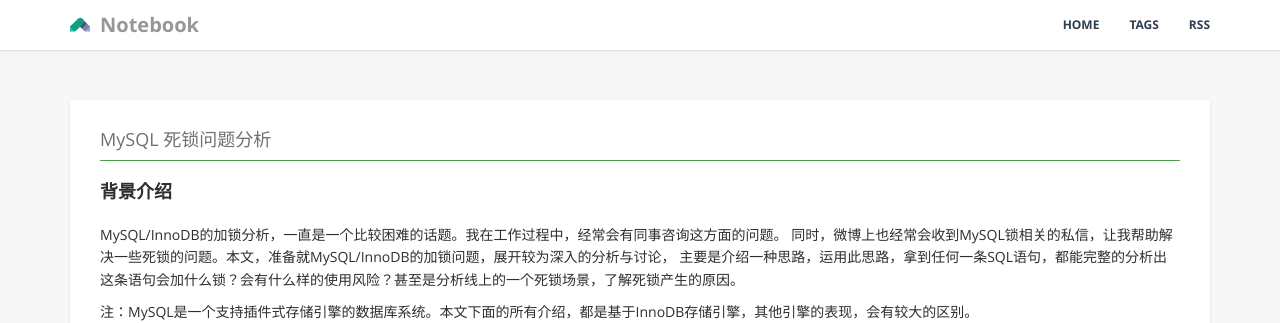
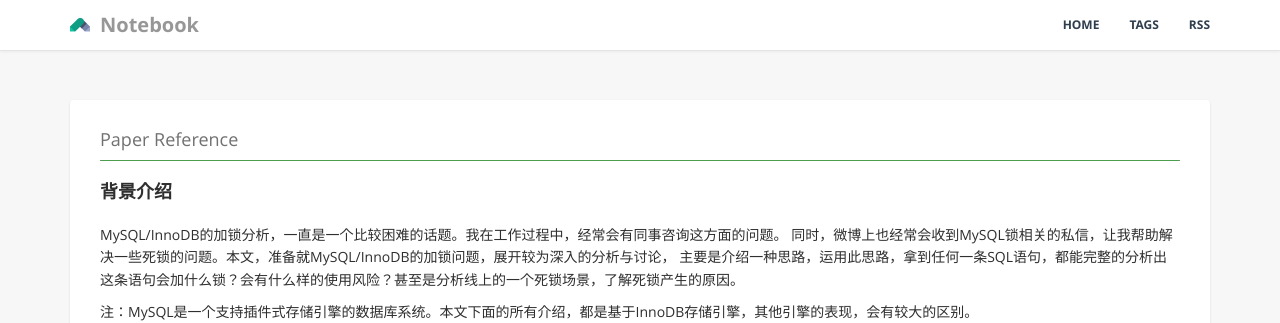
Before and after one commit to unionstars/unionstars.github.io, a Jekyll site: the page built from _posts/201808/2018-07-11-mysql_lock_analysis.md, in a window 1280 px wide and 900 px high. Shown: the top 323 px of the window. Built offline with Jekyll 4.4.1, drawn with Linux system fonts in a browser that asks for light colours.

Commit message:
refactor

```diff
--- a/_posts/201808/2018-07-11-mysql_lock_analysis.md
+++ b/_posts/201808/2018-07-11-mysql_lock_analysis.md
@@ -1,6 +1,6 @@
 ---
 layout: post
-title:  "MySQL 死锁问题分析"
+title:  "Paper Reference"
 date:   2018-07-11 12:00:00
 
 categories: mysql
```
